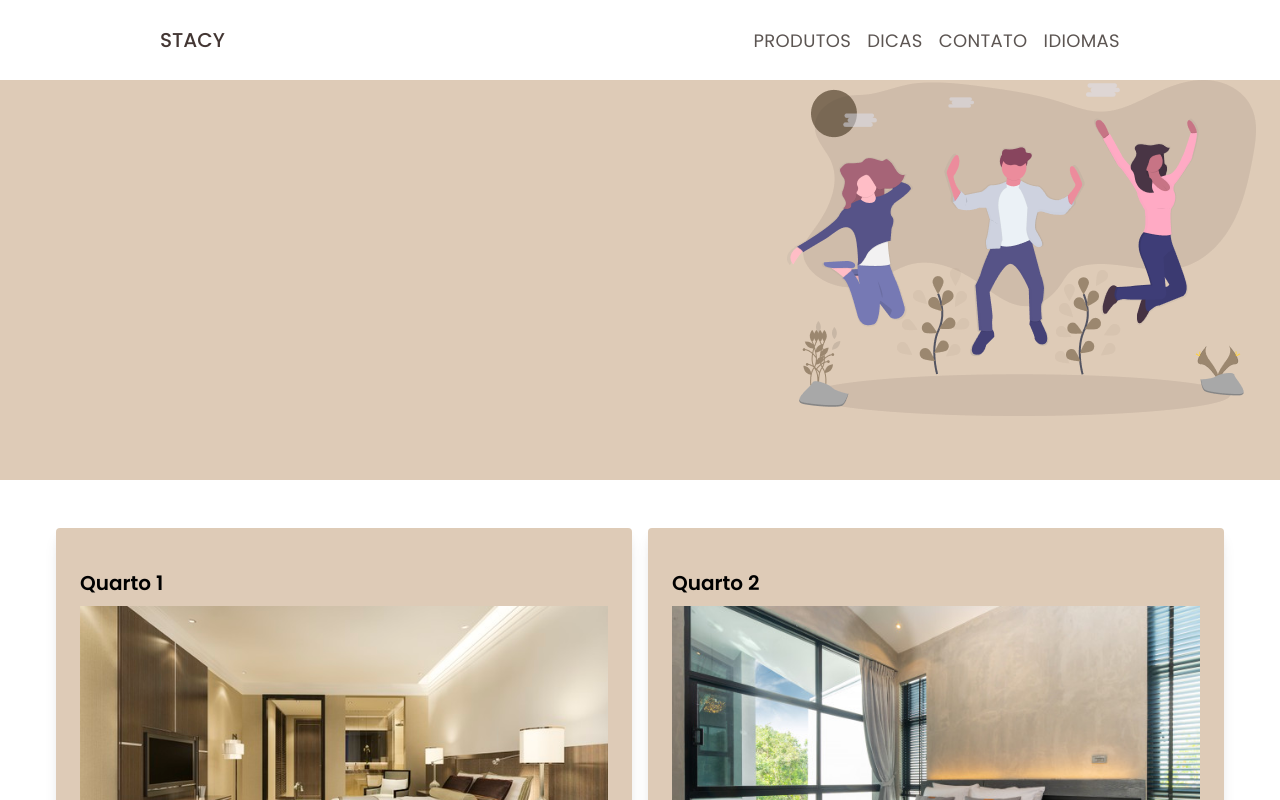
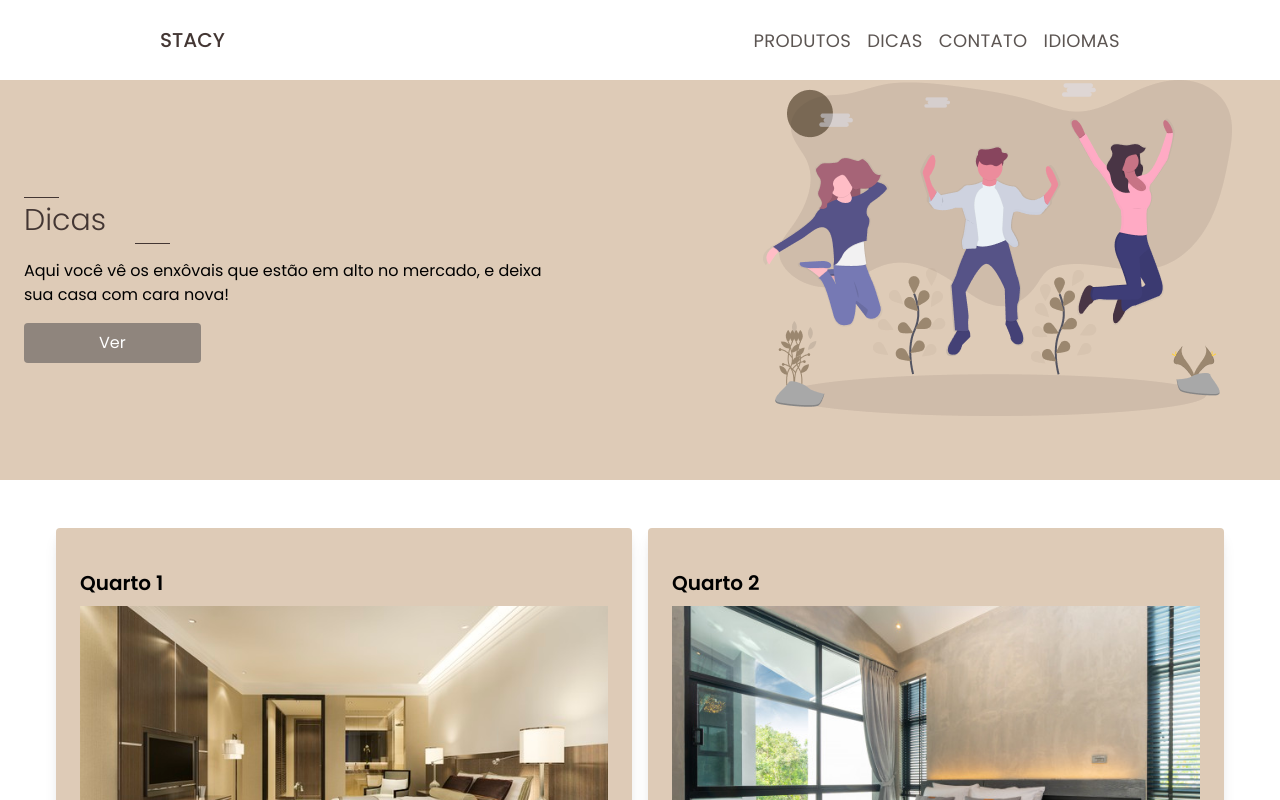
Before and after one commit to Th3mike/projeto-integrador, a Nuxt app: page /dicas in a window 1280 px wide. Shown: the top 800 px of the page. Built offline with nearby package versions, Linux system fonts and the light colour scheme.

Commit message:
Titulo Dicas

```diff
--- /dev/null
+++ b/components/TitleDicas.vue
@@ -0,0 +1,24 @@
+<template>
+  <h2 class="title w-40 text-3xl mb-4 font-thin relative text-color-title">Dicas</h2>
+</template>
+
+<style scoped>
+
+.title::before{
+content: "";
+display: block;
+height: 1px;
+width: 35px;
+background-color: #433633;
+}
+.title::after{
+position: absolute;
+content: "";
+display: block;
+height: 1px;
+width: 35px;
+right: 14px;
+background-color: #433633;
+}
+
+</style>
--- a/components/bannerdicas.vue
+++ b/components/bannerdicas.vue
@@ -1,10 +1,20 @@
 <template>
+<article class="banner px-6 flex justify-center items-center">
+ <div class="container ">
+      <section class="flex flex-col">
+        <TitleDicas/>
+          <p class=""> Aqui você vê os enxôvais que estão em alto no mercado, e deixa sua casa com cara nova!</p>
+          <nuxt-link to="" class="w-1/3 flex items-center justify-center rounded text-bg-marrom-800 text-white mt-4 px-6 py-2">Ver</nuxt-link>
+      </section>
+    </div>
+    <!--Imagem do banner-->
   <div class="flex justify-end banner px-6">
     <div class="fotobanner">
        <img src="../assets/bannerdicas.png">
     </div>
 
   </div>
+  </article>
 </template>
 
 
```
